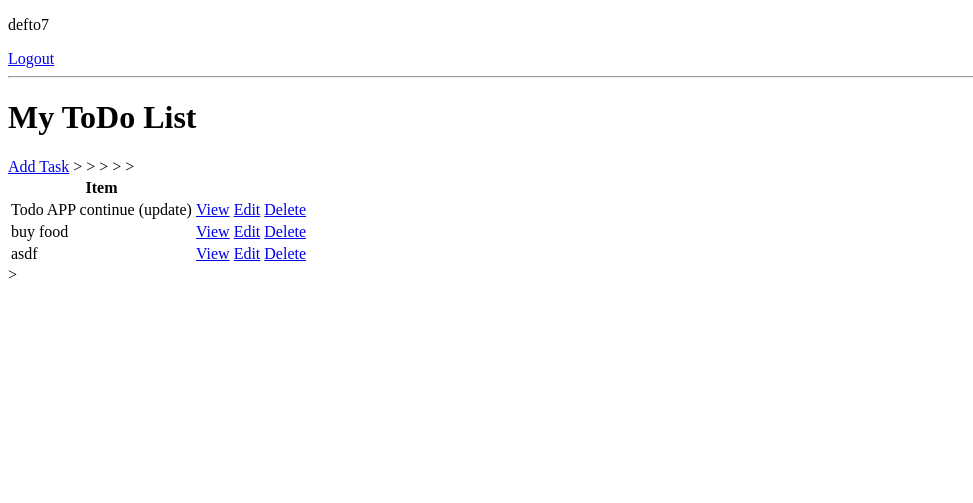
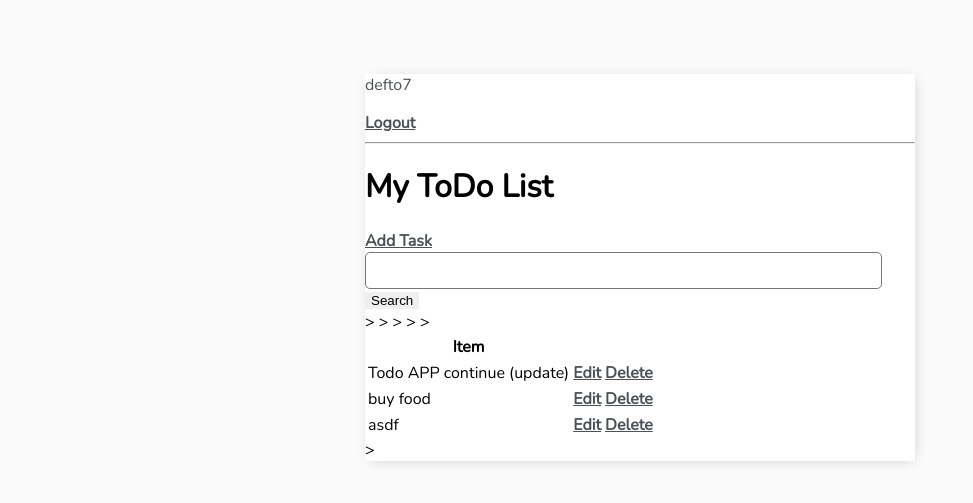
Before and after one commit to Deft07/ToDo_List_ClassBasedView, a Django app: page / in a window 1280 px wide. Shown: the top 503 px of the page, without its empty margins (0-973 px from the left). Run offline with Django 4.2, Linux system fonts and the light colour scheme; a user stored in the database is signed in; data comes from the database, SQL or seed files in the repository; both versions use the stored data as it was after the commit.

Commit message:
final stages

```diff
--- a/todo_list_cbv/templates/todo_list_cbv/login.html
+++ b/todo_list_cbv/templates/todo_list_cbv/login.html
@@ -1,3 +1,5 @@
+{% extends 'todo_list_cbv/main.html' %}
+{% block content %}
 {% block body %}
     <h1>Login</h1>
     <form method="POST">
@@ -9,3 +11,4 @@
 
     <p>Don't have an account?<a href="{% url 'register' %}">Register</a></p>
 {% endblock body %}
+{% endblock content %}
--- /dev/null
+++ b/todo_list_cbv/templates/todo_list_cbv/main.html
@@ -0,0 +1,210 @@
+<!DOCTYPE html>
+<html lang="en">
+
+<head>
+    <meta charset="utf-8">
+    <meta name="description"
+        content="This is to do list implemented using Django by Vitaliy Kosmach.">
+
+    <meta http-equiv="X-UA-Compatible" content="IE=edge">
+    <title>To Do Items</title>
+    <meta name="description" content="">
+    <meta name="viewport" content="width=device-width, initial-scale=1">
+
+    <link rel="preconnect" href="https://fonts.gstatic.com">
+    <link href="https://fonts.googleapis.com/css2?family=Nunito:wght@200&display=swap" rel="stylesheet">
+
+    <style>
+        body {
+            background-color: #FAFAFA;
+            font-family: 'Nunito', sans-serif;
+            padding-top: 50px;
+        }
+
+        h1,
+        h2,
+        h3,
+        h4,
+        h5,
+        h6,
+            {
+            font-family: 'Raleway', sans-serif;
+        }
+
+        a,
+        p {
+            color: #4b5156
+        }
+
+        a {
+            font-weight: 600;
+        }
+
+        .container {
+            max-width: 550px;
+            margin: auto;
+            background-color: #fff;
+            -webkit-box-shadow: 2px 2px 13px -4px rgba(0, 0, 0, 0.21);
+            box-shadow: 2px 2px 13px -4px rgba(0, 0, 0, 0.21);
+        }
+
+        input {
+            outline: none;
+            border: none;
+        }
+
+        .header-bar {
+            display: flex;
+            justify-content: space-between;
+            color: #fff;
+            padding: 10px;
+            border-radius: 5px 5px 0 0;
+            background: linear-gradient(90deg, #EEA390 0%, #EB796F 43%, #EB796F 100%);
+        }
+
+        .header-bar a {
+            color: rgb(247, 247, 247);
+            text-decoration: none;
+        }
+
+        .task-wrapper {
+            display: flex;
+            align-items: center;
+            justify-content: space-between;
+            background-color: #fff;
+            border-top: 1px solid #dfe4ea;
+            overflow: hidden;
+        }
+
+        .task-title {
+            display: flex;
+            padding: 20px;
+        }
+
+        .task-title a {
+            text-decoration: none;
+            color: #4b5156;
+            margin-left: 10px;
+        }
+
+        .task-complete-icon {
+            height: 20px;
+            width: 20px;
+            background-color: rgb(105, 192, 105);
+            border-radius: 50%;
+        }
+
+        .task-incomplete-icon {
+            height: 20px;
+            width: 20px;
+            background-color: rgb(218, 218, 218);
+            border-radius: 50%;
+        }
+
+        .delete-link {
+            text-decoration: none;
+            font-weight: 900;
+            color: #cf4949;
+            font-size: 22px;
+            line-height: 0;
+            padding: 20px 0px;
+        }
+
+        /*Handle Classes*/
+
+        .handle {
+            display: inline-block;
+            padding: 20px 16px;
+            cursor: grab;
+            user-select: none;
+        }
+
+        .handle:after,
+        .handle:before {
+            display: block;
+            content: "";
+        }
+
+        .handle:active,
+        .handle:active:before,
+        .handle:active:after {
+            cursor: grabbing;
+        }
+
+        .dropArea {
+            background-color: #f1f2f6;
+            color: black;
+            border: #ced6e0 1px solid;
+        }
+
+        .selectedTask {
+            opacity: 0.6;
+        }
+
+
+        #add-link {
+            color: #EB796F;
+            text-decoration: none;
+            font-size: 42px;
+            text-shadow: 1px 1px #81413b;
+        }
+
+        #search-add-wrapper {
+            display: flex;
+            justify-content: space-between;
+            align-items: center;
+            padding: 20px;
+        }
+
+        @media screen and (max-width:320px) {
+            #search-add-wrapper {
+                padding: 10px;
+            }
+        }
+
+        input[type=text],
+        input[type=password],
+        textarea {
+            border: 1px solid #757575;
+            border-radius: 5px;
+            padding: 10px;
+            width: 90%;
+        }
+
+        label {
+            padding-top: 10px !important;
+            display: block;
+        }
+
+        ::placeholder {
+            font-weight: 300;
+            opacity: 0.5;
+        }
+
+        .button {
+            border: 1px solid #757575;
+            background-color: #FFF;
+            color: #EB796F;
+            padding: 10px;
+            font-size: 14px;
+            border-radius: 5px;
+            cursor: pointer;
+            text-decoration: none;
+        }
+
+        .card-body {
+            padding: 20px;
+        }
+    </style>
+</head>
+
+<body>
+
+    <div class="container">
+        {% block content %} {% endblock content %}
+    </div>
+
+</body>
+
+
+</html>
--- a/todo_list_cbv/templates/todo_list_cbv/task_confirm_delete.html
+++ b/todo_list_cbv/templates/todo_list_cbv/task_confirm_delete.html
@@ -1,3 +1,5 @@
+{% extends 'todo_list_cbv/main.html' %}
+{% block content %}
 {% block body %}
     <a href="{% url 'tasks' %}">Go Back</a>
     <form>
@@ -7,3 +9,4 @@
     </form>
 
 {% endblock body %}
+{% endblock content %}
--- a/todo_list_cbv/templates/todo_list_cbv/task_detail.html
+++ b/todo_list_cbv/templates/todo_list_cbv/task_detail.html
@@ -1,3 +1,5 @@
+{% extends 'todo_list_cbv/main.html' %}
+{% block content %}
 <!DOCTYPE html>
 <html lang="en">
 <head>
@@ -9,3 +11,4 @@
 
 </body>
 </html>
+{% endblock content %}
--- a/todo_list_cbv/templates/todo_list_cbv/task_form.html
+++ b/todo_list_cbv/templates/todo_list_cbv/task_form.html
@@ -1,4 +1,5 @@
-
+{% extends 'todo_list_cbv/main.html' %}
+{% block content %}
 {% block body %}
 <h3>Task Form</h3>
     <a href="{% url 'tasks' %}">Go Back</a>
@@ -8,3 +9,4 @@
         <input type="submit" value="Submit">
     </form>
 {% endblock body %}
+{% endblock content %}
--- a/todo_list_cbv/templates/todo_list_cbv/task_list.html
+++ b/todo_list_cbv/templates/todo_list_cbv/task_list.html
@@ -1,4 +1,8 @@
+{% extends 'todo_list_cbv/main.html' %}
+{% block content %}
 <!DOCTYPE html>
+
+
 <html lang="en">
 <head>
     <meta charset="UTF-8">
@@ -15,7 +19,10 @@
 
 
     <a href="{% url 'task-create' %}">Add Task</a>
-
+    <form method="GET">
+        <input type="text" name="search-area" value="{{ search_input }}">
+        <input type="submit" value="Search">
+    </form>
     <table>
         <tr>
             <th>Item</th>>
@@ -24,7 +31,6 @@
         {% for task in object_list %}
             <tr>
                 <td>{{ task.title }}</td>>
-                <td><a href="{% url 'task' task.id %}">View</a></td>
                 <td><a href="{% url 'task-update' task.id %}">Edit</a></td>
                 <td><a href="{% url 'task-delete' task.id %}">Delete</a></td>
             </tr>
@@ -38,3 +44,4 @@
 
 </body>
 </html>
+{% endblock %}
--- a/todo_list_cbv/urls.py
+++ b/todo_list_cbv/urls.py
@@ -1,5 +1,5 @@
 from django.urls import path
-from .views import TaskList, TaskDetail, TaskCreate, TaskUpdate, TaskDelete, CustomLoginView
+from .views import TaskList, TaskDetail, TaskCreate, TaskUpdate, TaskDelete, CustomLoginView,RegisterPage
 from django.contrib.auth.views import LogoutView
 
 urlpatterns = [
@@ -10,5 +10,5 @@ urlpatterns = [
     path('task-delete/<int:pk>',TaskDelete.as_view(), name='task-delete'),
     path('login/', CustomLoginView.as_view(), name='login'),
     path('logout/', LogoutView.as_view(next_page = 'login'), name='logout'),
-
+    path('register/', RegisterPage.as_view(), name='register'),
 ]
--- a/todo_list_cbv/views.py
+++ b/todo_list_cbv/views.py
@@ -1,14 +1,15 @@
-from django.shortcuts import render
+from django.shortcuts import render, redirect
 from django.views.generic.list import ListView
 from django.views.generic.detail import DetailView
-from django.views.generic.edit import CreateView, UpdateView, DeleteView
+from django.views.generic.edit import CreateView, UpdateView, DeleteView, FormView
 
 from django.urls import reverse_lazy
 from .models import Task
 
 from django.contrib.auth.views import LoginView
 from django.contrib.auth.mixins import LoginRequiredMixin
-
+from django.contrib.auth.forms import UserCreationForm
+from django.contrib.auth import login
 
 # Create your views here.
 
@@ -20,6 +21,25 @@ class CustomLoginView(LoginView):
     def get_success_url(self):
         return reverse_lazy('tasks')
 
+class RegisterPage(FormView):
+    template_name = 'todo_list_cbv/register.html'
+    form_class = UserCreationForm
+    redirect_authenticated_user = True
+    success_url = reverse_lazy('tasks')
+    def form_valid(self, form):
+        user = form.save()
+        if user is not None:
+            login(self.request, user)
+        return super(RegisterPage, self).form_valid(form)
+
+
+    def get(self, *args, **kwargs):
+        if self.request.user.is_authenticated:
+            return redirect('tasks')
+        return super(RegisterPage, self).get(*args, **kwargs)
+
+
+
 
 class TaskList(LoginRequiredMixin, ListView):
     model = Task
@@ -29,6 +49,13 @@ class TaskList(LoginRequiredMixin, ListView):
         context = super().get_context_data(**kwargs)
         context['tasks'] = context['tasks'].filter(user=self.request.user)
         context['count'] = context['tasks'].filter(complete=False).count()
+
+        search_input = self.request.GET.get('search-area') or ''
+        if search_input:
+            context['tasks']=context['tasks'].filter(title__contains=search_input)
+
+        context['search_input'] = search_input
+
         return context
 
 
```
Also changed, not shown: todo_list_cbv/templates/todo_list_cbv/register.html (+12 -0 lines), db.sqlite3.
